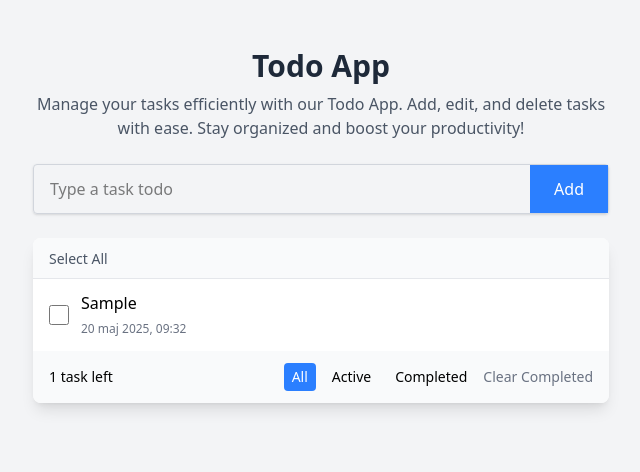
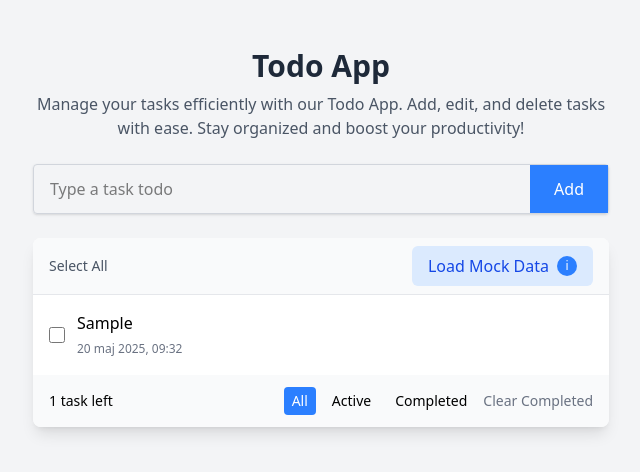
Before and after one commit to mateuszpytlak/todo_app, a React (Vite) app: page / in a window 1280 px wide. Both pictures are taken after typing "Sample" into the empty fields and a click on the button "Add". Shown: the top 472 px of the page, without its empty margins (319-959 px from the left). Built offline with nearby package versions, Linux system fonts and the light colour scheme.

Commit message:
add: Add Mock data button

```diff
--- a/src/components/TodoApp/TodoApp.tsx
+++ b/src/components/TodoApp/TodoApp.tsx
@@ -5,49 +5,50 @@ import {useLocalStorage} from "../../hooks/useLocalStorage.ts";
 import { v4 as uuidv4 } from 'uuid';
 
 export const TodoApp = () => {
-    // const todosMock = [
-    //     {
-    //         id: 1,
-    //         title: 'clean the house',
-    //         completed: false,
-    //         createdAt: new Date(),
-    //     },
-    //     {
-    //         id: 2,
-    //         title: 'got to the store',
-    //         completed: false,
-    //         createdAt: new Date(),
-    //     },
-    //     {
-    //         id: 3,
-    //         title: 'walk the dog',
-    //         completed: false,
-    //         createdAt: new Date(),
-    //     },
-    //     {
-    //         id: 4,
-    //         title: 'go to the gym',
-    //         completed: false,
-    //         createdAt: new Date(),
-    //     },
-    //     {
-    //         id: 5,
-    //         title: 'read a book',
-    //         completed: false,
-    //         createdAt: new Date(),
-    //     },
-    //     {
-    //         id: 6,
-    //         title: 'write some code',
-    //         completed: false,
-    //         createdAt: new Date(),
-    //     },
-    //
-    // ];
+    const [todoList, setTodoList] = useLocalStorage<TodoType[]>('todos', []);
+    const handleAddMockData = () => {
+        const mockData: TodoType[] = [
+            {
+                id: uuidv4(),
+                title: 'clean the house',
+                completed: false,
+                createdAt: new Date(),
+            },
+            {
+                id: uuidv4(),
+                title: 'got to the store',
+                completed: false,
+                createdAt: new Date(),
+            },
+            {
+                id: uuidv4(),
+                title: 'walk the dog',
+                completed: false,
+                createdAt: new Date(),
+            },
+            {
+                id: uuidv4(),
+                title: 'go to the gym',
+                completed: false,
+                createdAt: new Date(),
+            },
+            {
+                id: uuidv4(),
+                title: 'read a book',
+                completed: false,
+                createdAt: new Date(),
+            },
+            {
+                id: uuidv4(),
+                title: 'write some code',
+                completed: false,
+                createdAt: new Date(),
+            },
+        ];
 
-    const [todoList, setTodoList] = useLocalStorage<TodoType[]>('todos', []);
+        setTodoList((prevTodos) => [...prevTodos, ...mockData]);
+    };
 
-    //todo: add button to quickly add mock data
 
     const handleAddTodoItem = (newTodo: string) => {
         const newTodoItem: TodoType = {
@@ -96,6 +97,7 @@ export const TodoApp = () => {
                 handleToggleTodo={handleToggleTodo}
                 handleSelectAll={handleToggleAllTodos}
                 clearCompletedTodos={handleClearCompletedTodos}
+                addMockData={handleAddMockData}
             />
         </>
     )
--- a/src/components/TodoItem/TodoItem.tsx
+++ b/src/components/TodoItem/TodoItem.tsx
@@ -55,12 +55,15 @@ export const TodoItem = ({listItem, deleteItem, toggleTodo}: Props) => {
     }
 
     return (
-        <li className="flex items-center justify-between py-3 px-4 border-b last:border-0 group hover:bg-gray-50 transition-colors">
-            <div className="flex items-center">
+        <li className={`
+            flex items-center justify-between p-4 hover:bg-gray-50 transition-colors
+            ${listItem.completed ? 'opacity-60 text-gray-500' : ''}
+        `}>
+            <div className="flex items-center gap-x-3">
                 <input
                     type="checkbox"
                     checked={listItem.completed}
-                    className="w-5 h-5 mr-3 rounded border-gray-300 text-blue-600 focus:ring-blue-500 cursor-pointer"
+                    className="h-4 w-4 text-blue-600 rounded border-gray-300 focus:ring-blue-500 cursor-pointer"
                     onChange={handleChange}
                 />
                 <div>
--- a/src/components/TodoList/TodoList.tsx
+++ b/src/components/TodoList/TodoList.tsx
@@ -4,6 +4,7 @@ import type {TodoType} from "../../types/TodoType.ts";
 import {useState, useEffect} from "react";
 import {FilterStatus} from "../../types/FilterStatusEnum.ts";
 import {Popup} from "../../ui/Popup";
+import {TooltipIcon} from "../../ui/TooltipIcon";
 
 type Props = {
     todoList: TodoType[];
@@ -11,8 +12,16 @@ type Props = {
     handleToggleTodo: (id: string) => void;
     handleSelectAll: () => void;
     clearCompletedTodos: () => void;
+    addMockData: () => void;
 }
-export const TodoList = ({todoList, removeItem, handleToggleTodo, handleSelectAll, clearCompletedTodos}: Props) => {
+export const TodoList = ({
+                             todoList,
+                             removeItem,
+                             handleToggleTodo,
+                             handleSelectAll,
+                             clearCompletedTodos,
+                             addMockData
+                         }: Props) => {
     const areAllCompleted = todoList.every((todo) => todo.completed);
     const sortedTodos = [...todoList].sort((a, b) => {
         return new Date(b.createdAt).getTime() - new Date(a.createdAt).getTime();
@@ -45,6 +54,10 @@ export const TodoList = ({todoList, removeItem, handleToggleTodo, handleSelectAl
         }
     };
 
+    const handleMockData = () => {
+        addMockData();
+    };
+
     useEffect(() => {
         setFilteredTodos(filterMap[currentFilter](todoList));
     }, [todoList, currentFilter]);
@@ -53,12 +66,25 @@ export const TodoList = ({todoList, removeItem, handleToggleTodo, handleSelectAl
         <div className="bg-white rounded-lg shadow-lg overflow-hidden">
             {todoList.length > 0 ? (
                     <>
-                        <div className="px-4 py-2 bg-gray-50 border-b border-gray-200">
+                        <div className="px-4 py-2 bg-gray-50 border-b border-gray-200 flex justify-between">
                             <Button
                                 onClick={handleSelectAll}
                                 className="text-sm text-gray-600 hover:text-gray-900"
                                 label={areAllCompleted ? 'Unselect All' : 'Select All'}
                             />
+
+                            <div className="relative">
+                                <Button
+                                    onClick={handleMockData}
+                                    className="flex items-center gap-2 px-4 py-2 bg-blue-100 text-blue-700 rounded-md hover:bg-blue-200 transition-colors"
+                                    label={
+                                        <>
+                                            Load Mock Data
+                                            <TooltipIcon className="w-4 h-4"/>
+                                        </>
+                                    }
+                                />
+                            </div>
                         </div>
                         <ul className="divide-y divide-gray-200">
                             {(currentFilter === FilterStatus.ALL ? sortedTodos : filteredTodos).map((element: TodoType) => {
--- /dev/null
+++ b/src/ui/TooltipIcon/TooltipIcon.tsx
@@ -0,0 +1,20 @@
+
+type TooltipIconProps = {
+    className?: string;
+}
+
+export const TooltipIcon = ({ className = '' }: TooltipIconProps) => {
+    return (
+        <div className="relative inline-block group/tooltip">
+            <div className={`
+        ${className} w-5 h-5 rounded-full bg-blue-500 text-white flex items-center justify-center text-xs font-medium cursor-help hover:bg-blue-600 transition-colors duration-200
+      `}>
+                i
+            </div>
+            <div className="fixed bottom-auto left-auto translate-y-[-100%] mt-[-8px] hidden group-hover/tooltip:block w-64 p-3 bg-gray-900 text-white text-sm rounded-lg shadow-xl z-[9999] backdrop-blur-sm bg-opacity-95
+      ">
+                Click to quickly add sample tasks to your todo list
+            </div>
+        </div>
+    );
+};
--- /dev/null
+++ b/src/ui/TooltipIcon/index.ts
@@ -0,0 +1 @@
+export { TooltipIcon } from "./TooltipIcon";
```
